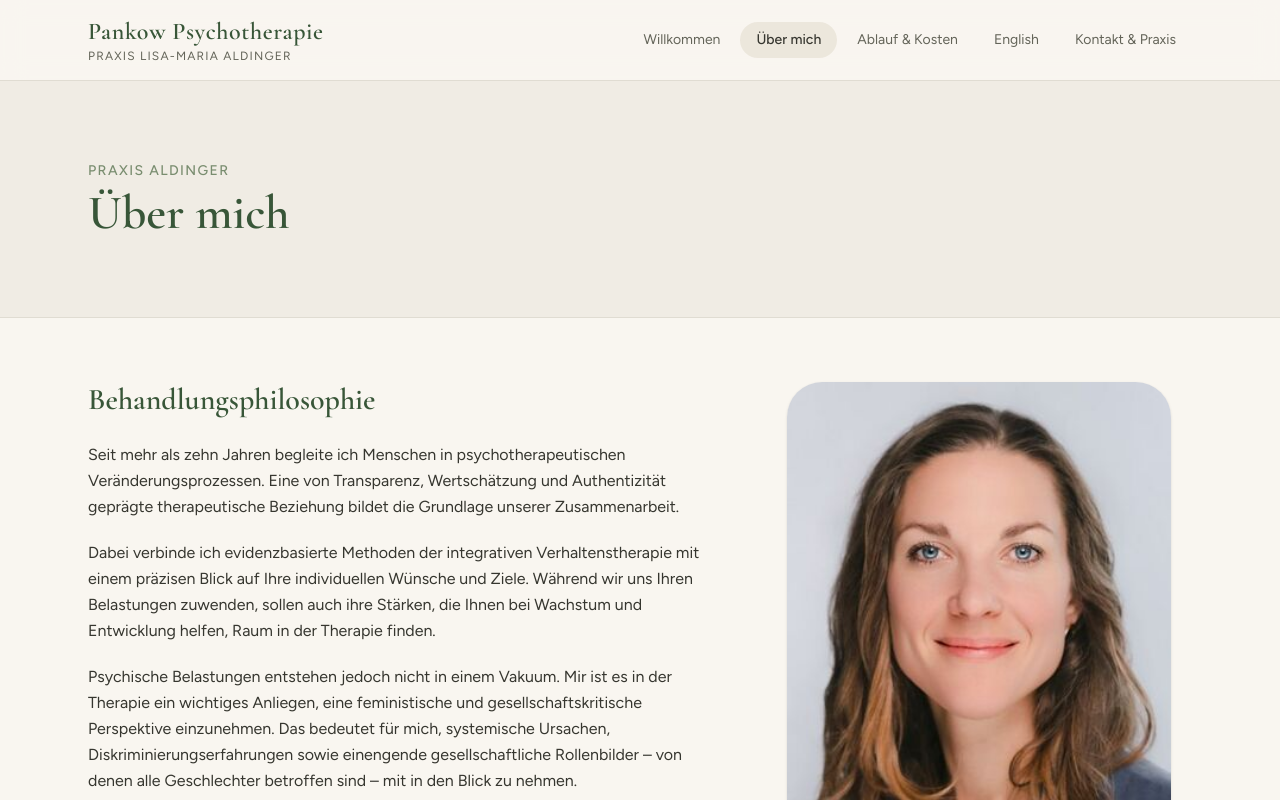
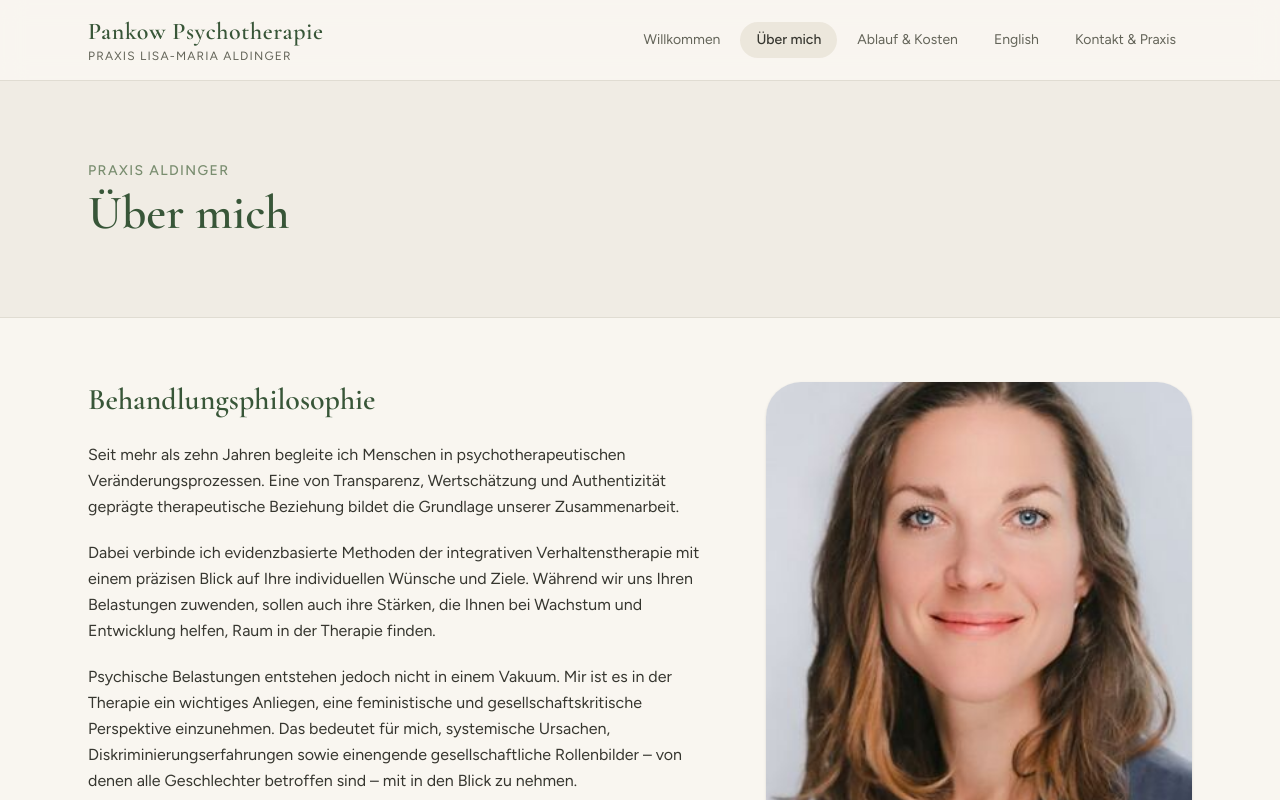
Before and after one commit to aldingel/Privatpraxis-fuer-Psychotherapie, a Next.js app: page /ueber-mich in a window 1280 px wide. Shown: the top 800 px of the page. Built offline with nearby package versions, Linux system fonts and the light colour scheme.

Commit message:
feat: adjust aspect ratio of portrait image in UeberMichPage
Updated the aspect ratio of the portrait image for better visual fit.

Co-authored-by: aldingel <304495052+aldingel@users.noreply.github.com>

```diff
--- a/app/ueber-mich/page.tsx
+++ b/app/ueber-mich/page.tsx
@@ -100,7 +100,7 @@ export default function UeberMichPage() {
                 </p>
               </div>
             </div>
-            <div className="relative mx-auto aspect-[2/3] w-full max-w-sm overflow-hidden rounded-3xl shadow-sm">
+            <div className="relative aspect-[4/5] overflow-hidden rounded-3xl shadow-sm">
               <Image
                 src="/images/portrait-aldinger.jpg"
                 alt="Porträt von Lisa-Maria Aldinger, Psychologische Psychotherapeutin"
```
